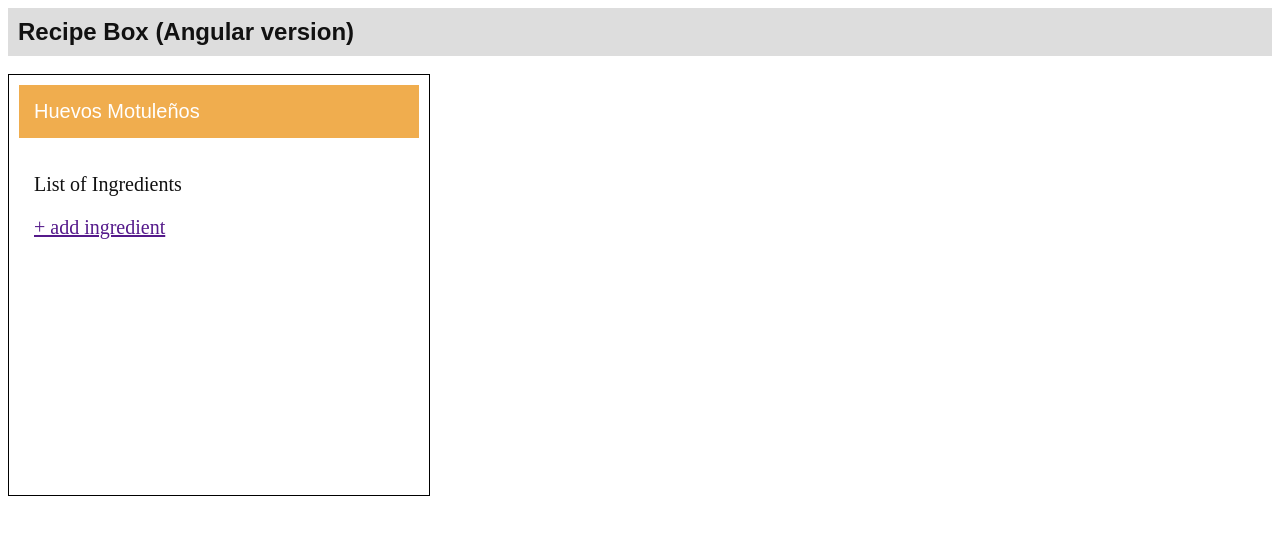
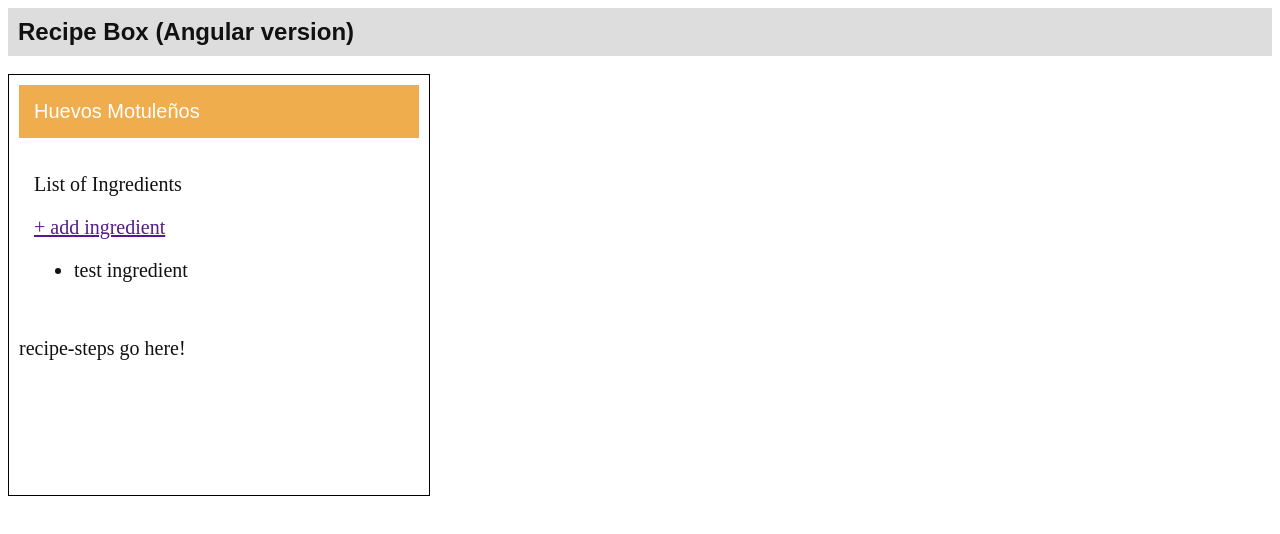
Before and after one commit to cgarate/angular-rb, an Angular app: page / in a window 1280 px wide. Shown: the top 534 px of the page. Built offline with nearby package versions, Linux system fonts and the light colour scheme.

Commit message:
Basic Recipe Card format is done

```diff
--- a/src/app/recipe-card/recipe-card.component.html
+++ b/src/app/recipe-card/recipe-card.component.html
@@ -1,4 +1,5 @@
 <div>
   <app-recipe-title></app-recipe-title>
   <app-recipe-list-ingredients></app-recipe-list-ingredients>
+  <app-recipe-steps></app-recipe-steps>
 </div>
--- a/src/app/recipe-ingredient/recipe-ingredient.component.html
+++ b/src/app/recipe-ingredient/recipe-ingredient.component.html
@@ -1,3 +1 @@
-<p>
-  recipe-ingredient works!
-</p>
+<li>test ingredient</li>
--- a/src/app/recipe-list-ingredients/recipe-list-ingredients.component.html
+++ b/src/app/recipe-list-ingredients/recipe-list-ingredients.component.html
@@ -1,4 +1,7 @@
 <div>
   <p>List of Ingredients</p>
   <span><a href="">+ add ingredient</a></span>
+  <ul>
+    <app-recipe-ingredient></app-recipe-ingredient>
+  </ul>
 </div>
--- a/src/app/recipe-steps/recipe-steps.component.css
+++ b/src/app/recipe-steps/recipe-steps.component.css
@@ -0,0 +1,4 @@
+
+p {
+  color: #111111;
+}
--- a/src/app/recipe-steps/recipe-steps.component.html
+++ b/src/app/recipe-steps/recipe-steps.component.html
@@ -1,3 +1,3 @@
 <p>
-  recipe-steps works!
+  recipe-steps go here!
 </p>
```
